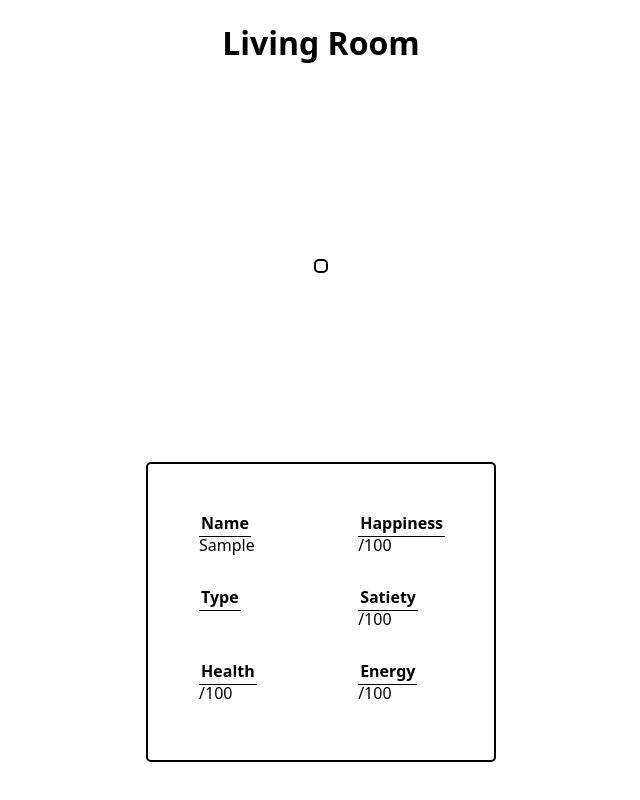
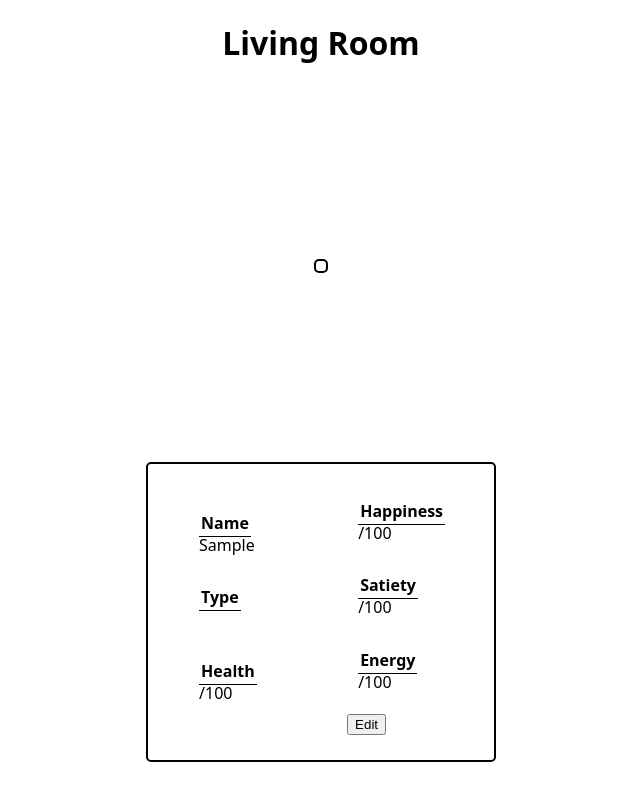
Before and after one commit to Braun-Johannes/Survival-Pets, a Next.js app: page / in a window 1280 px wide. Both pictures are taken after typing "Sample" into the empty fields and a click on the button "Select". Shown: the whole page, without its empty margins (319-959 px from the left). Built offline with nearby package versions, Linux system fonts and the light colour scheme.

Commit message:
handleMode and Edit Button

```diff
--- a/components/CurrentPetStats.jsx
+++ b/components/CurrentPetStats.jsx
@@ -1,8 +1,9 @@
 import StyledStatKey from "./Styles/StyledStatKey";
 import StyledStatsContainer from "./Styles/StyledStatsContainer";
 import StyledListItem from "./Styles/StyledListItem";
+import StyledButton from "./Styles/StyledButton";
 
-export default function CurrentPetStats({ selectedPet }) {
+export default function CurrentPetStats({ selectedPet, onHandleMode }) {
   return (
     <StyledStatsContainer>
       <StyledListItem $variant="livingroom">
@@ -33,6 +34,9 @@ export default function CurrentPetStats({ selectedPet }) {
         <br />
         {selectedPet.energy}/100
       </StyledListItem>
+      <StyledListItem>
+      <StyledButton $variant="edit">Edit</StyledButton>
+      </StyledListItem>
     </StyledStatsContainer>
   );
 }
--- /dev/null
+++ b/components/EditForm.jsx
@@ -0,0 +1,20 @@
+import StyledForm from "./Styles/StyledForm"
+import StyledInput from "./Styles/StyleInput"
+
+
+
+export default function EditForm() {
+
+    return (<>
+    <StyledForm>
+    <StyledInput
+        id="nameInput"
+        name="nameInput"
+        type="text"
+        defaultValue={selectedPet ? selectedPet.name : ""}
+        $variant="name"
+        required
+      />
+    </StyledForm>
+    </>)
+}
--- a/pages/index.js
+++ b/pages/index.js
@@ -4,10 +4,10 @@ import PetForm from "@/components/PetForm";
 import { useState } from "react";
 import CurrentPet from "@/components/CurrentPet";
 import CurrentPetStats from "@/components/CurrentPetStats";
+import EditForm from "@/components/EditForm";
 
 export default function HomePage() {
   const [selectedPet, setSelectedPet] = useState();
-
   const [mode, setMode] = useState("select");
 
   function handleSelectPet(selectedPetData) {
@@ -24,6 +24,10 @@ export default function HomePage() {
 
     setMode("livingroom");
   }
+  function handleMode(mode) {
+    setMode(mode)
+  }
+
 
   return (
     <div>
@@ -39,7 +43,14 @@ export default function HomePage() {
         <>
           <StyledHeading $variant="livingroom">Living Room</StyledHeading>
           <CurrentPet selectedPet={selectedPet} />
-          <CurrentPetStats selectedPet={selectedPet} />
+          <CurrentPetStats selectedPet={selectedPet} onHandleMode={handleMode}/>
+        </>
+      )}
+      {mode === "edit" && (
+        <>
+          <StyledHeading $variant="livingroom">Living Room</StyledHeading>
+          <CurrentPet selectedPet={selectedPet} />
+          <EditForm/>
         </>
       )}
     </div>
```
